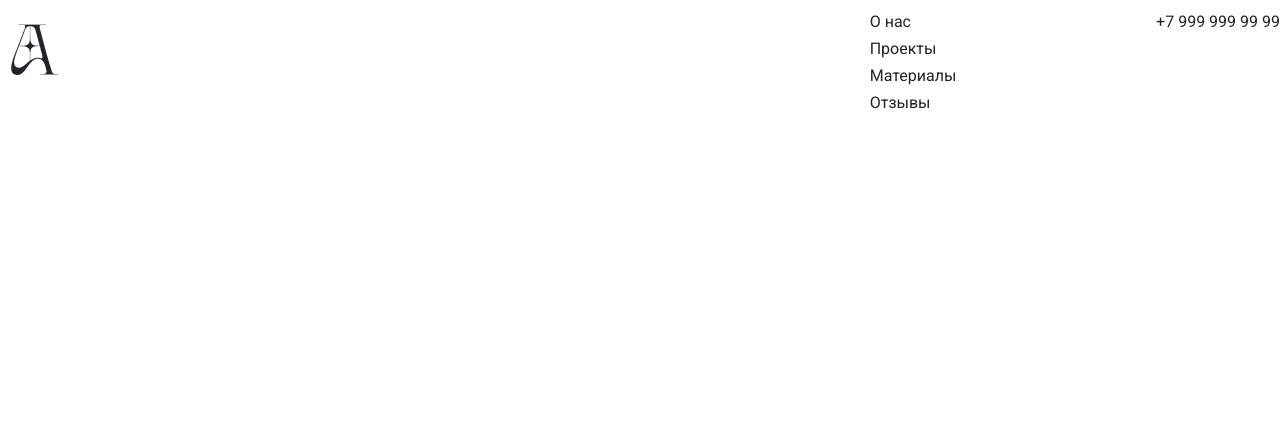
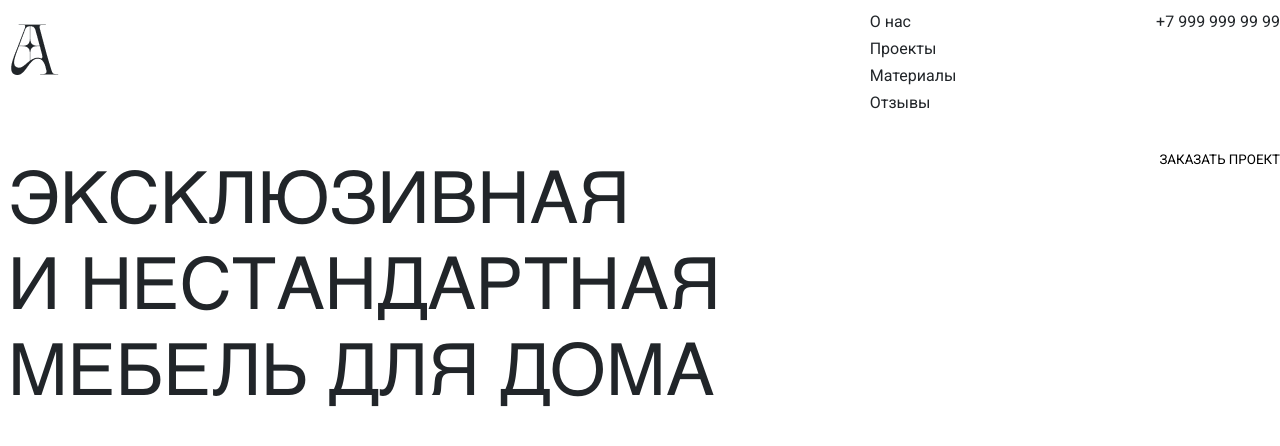
Before and after one commit to 0tohik0/training-project-html-css-, a plain HTML site: page index.html in a window 1280 px wide. Drawn offline with Linux system fonts and the light colour scheme.

Commit message:
feat: add helvetica fonts and section promo

```diff
--- a/css/style.css
+++ b/css/style.css
@@ -1,3 +1,11 @@
+@font-face {
+    font-family: "helvetica-regular";
+    src: url(../fonts/helvetica-regular.otf);
+}
+@font-face {
+    font-family: "helvetica-bold";
+    src: url(../fonts/helvetica-bold.otf);
+}
 * {
     padding: 0;
     margin: 0;
@@ -7,6 +15,7 @@ html {
     font-family: 'Roboto', sans-serif;
     font-size: 16px;
     color: #212529;
+    background: white;
 }
 a {
     text-decoration: none;
@@ -20,6 +29,9 @@ a {
 .block {
     display: flex;
     justify-content: space-between;
+}
+.title {
+    font-family: "helvetica-regular";
 }
 /*  */
 .header {
@@ -36,3 +48,23 @@ a {
 .nav-link:last-child {
     margin-bottom: 0;
 }
+.button {
+    font-family: 'Roboto', sans-serif;
+    cursor: pointer;
+}
+.button-primary {
+    flex-direction: column;
+    align-self: flex-start;
+    text-decoration: none;
+    border: none;
+    background: white;
+}
+/*  */
+.promo {
+    margin-top: 40px;
+}
+.promo-title {
+    padding-left: 8px;
+    font-size: 72px;
+    font-weight: 400;
+}
--- a/index.html
+++ b/index.html
@@ -30,8 +30,17 @@
             </div>
             <!-- /.tel -->
         </div>
-        <!-- /.container -->
+        <!-- /.container block-->
     </header>
     <!-- /.header -->
+    <div class="promo">
+        <div class="container block">
+            <h1 class="title promo-title">ЭКСКЛЮЗИВНАЯ<br> И НЕСТАНДАРТНАЯ<br> МЕБЕЛЬ ДЛЯ ДОМА</h1>
+            <!-- /.title -->
+            <button class="button button-primary">ЗАКАЗАТЬ ПРОЕКТ</button>
+        </div>
+        <!-- /.container -->
+    </div>
+    <!-- /.promo -->
 </body>
 </html>
```
Also changed, not shown: fonts/helvetica-bold.otf (added), fonts/helvetica-regular.otf (added).
